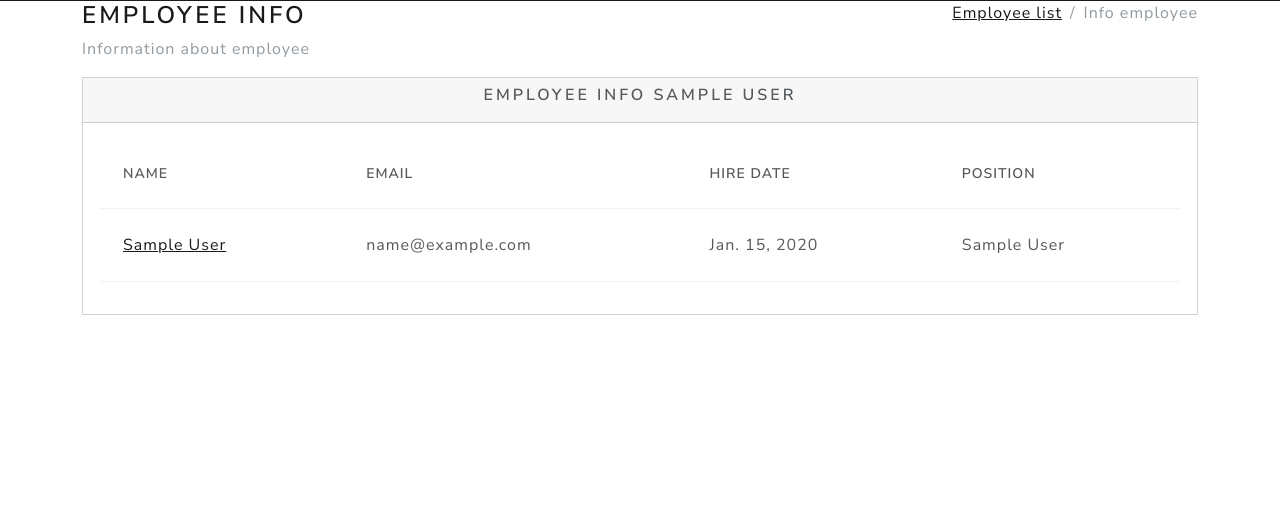
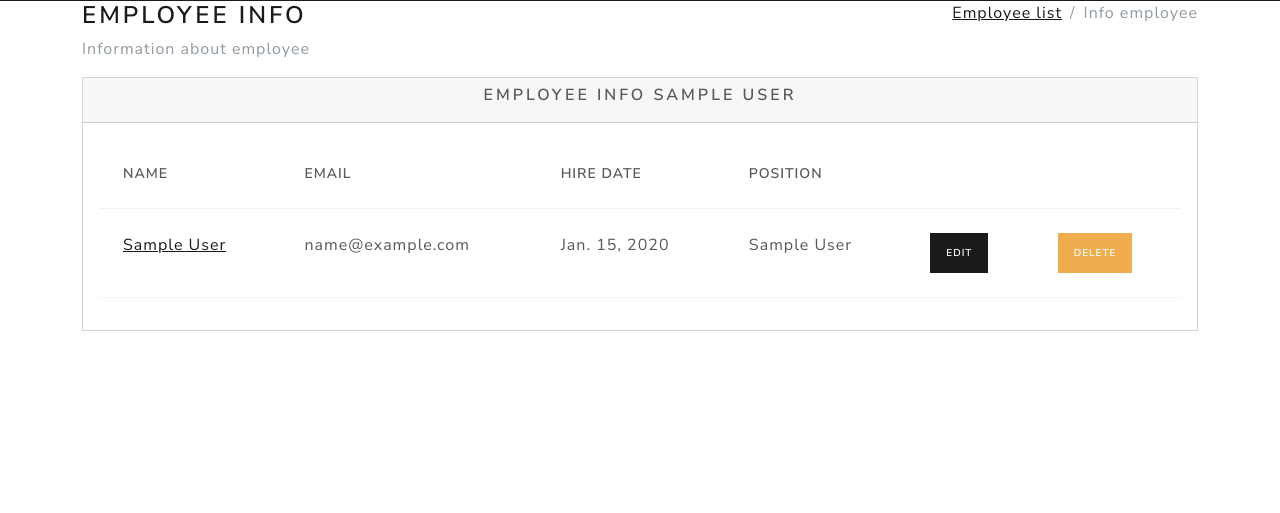
Before and after one commit to partybreaker911/test_task, a Django app: template apps/templates/employee/employee_detail.html in a window 1280 px wide. Shown: the part 93-606 px from the top of the page. Run offline with Django 4.2, Linux system fonts and the light colour scheme; the template is opened without the code that fills it: values that come from a table or form of the project are taken from there, others are empty; a user stored in the database is signed in; tables that the repository leaves empty hold one stand-in row (values such as "Sample post"); parts of the project's set-up code (start-up, migrations or seed data) failed here and were passed over; some libraries are stand-ins or nearby versions.

Commit message:
added edit capabilities to edit employee list in detail view

```diff
--- a/apps/templates/employee/employee_detail.html
+++ b/apps/templates/employee/employee_detail.html
@@ -36,10 +36,13 @@
                             <th>{% trans 'Email' %}</th>
                             <th>{% trans 'Hire date' %}</th>
                             <th>{% trans 'Position' %}</th>
+                            <th></th>
+                            <th></th>
                         </tr>
                     </thead>
                     <tbody>
-                        {% if supervisors%}
+
+                        {% if supervisors %}
                         {% for supervisor in supervisors %}
 
                         <tr>
@@ -47,11 +50,20 @@
                             <td>{{ supervisor.email }}</td>
                             <td>{{ supervisor.hire_date }}</td>
                             <td>{{ supervisor.position }}</td>
+
+                            {% if user.is_authenticated %}
+                            <td><a href="{% url 'employee:employee_update' employee_id=employee.id %}" class="btn btn-sm btn-primary">{% trans 'Edit' %}</a></td>
+                            <td><a href="{% url 'employee:employee_delete' employee_id=employee.id %}" class="btn btn-sm btn-warning">{% trans 'Delete' %}</a></td>
+                            {% endif %}
+
                         </tr>
+
                         {% endfor %}
-                                {% else %}
+
+                        {% else %}
                             <td>{% trans 'No employee yet!' %}</td>
-                            {% endif %}
+
+                        {% endif %}
 
 
 
--- a/apps/templates/employee/employee_list.html
+++ b/apps/templates/employee/employee_list.html
@@ -36,7 +36,7 @@
                                 </div>
                             </form>
                             <div class="table-responsive">
-                                <table class="table table-striped" id="employee-table">
+                                <table class="table table-striped table-hover" id="employee-table">
                                     <thead>
                                         <tr>
                                             <th>
```
Also changed, not shown: apps/employee/views.py (+6 -6 lines).
